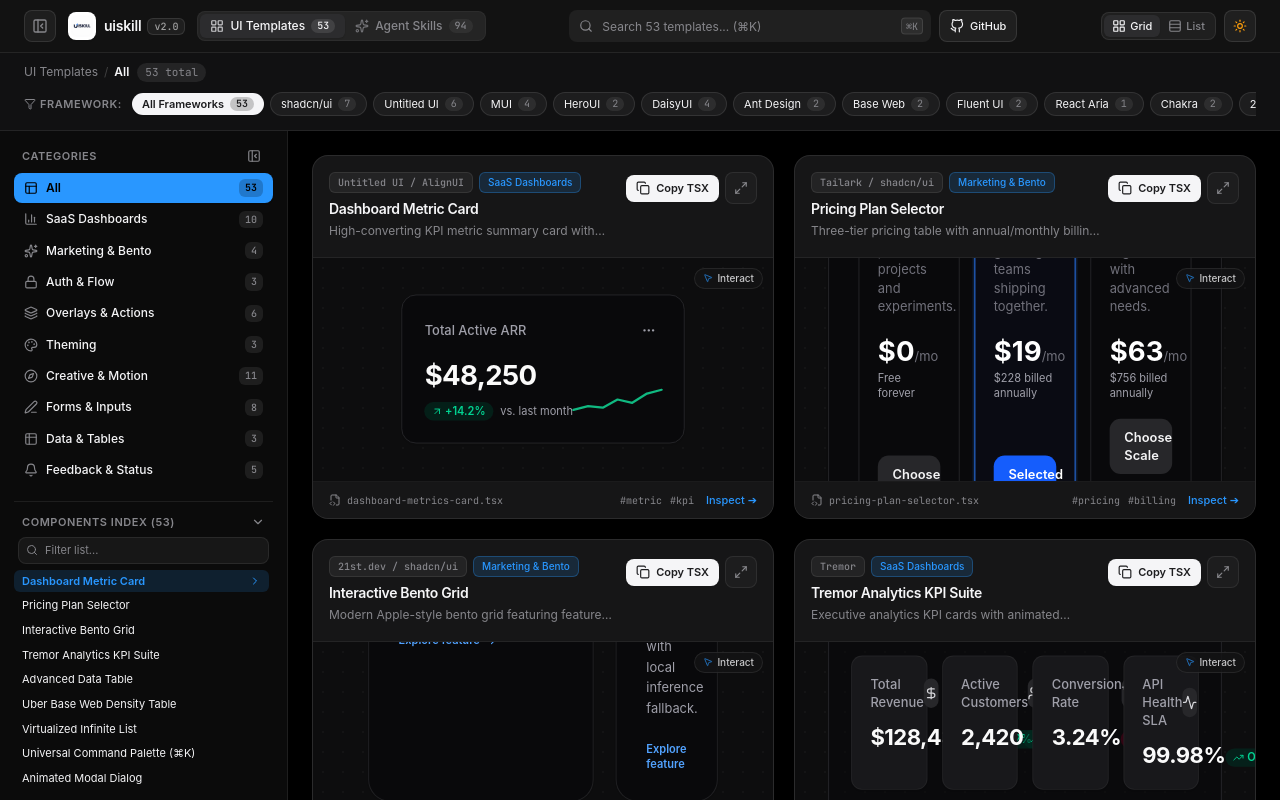
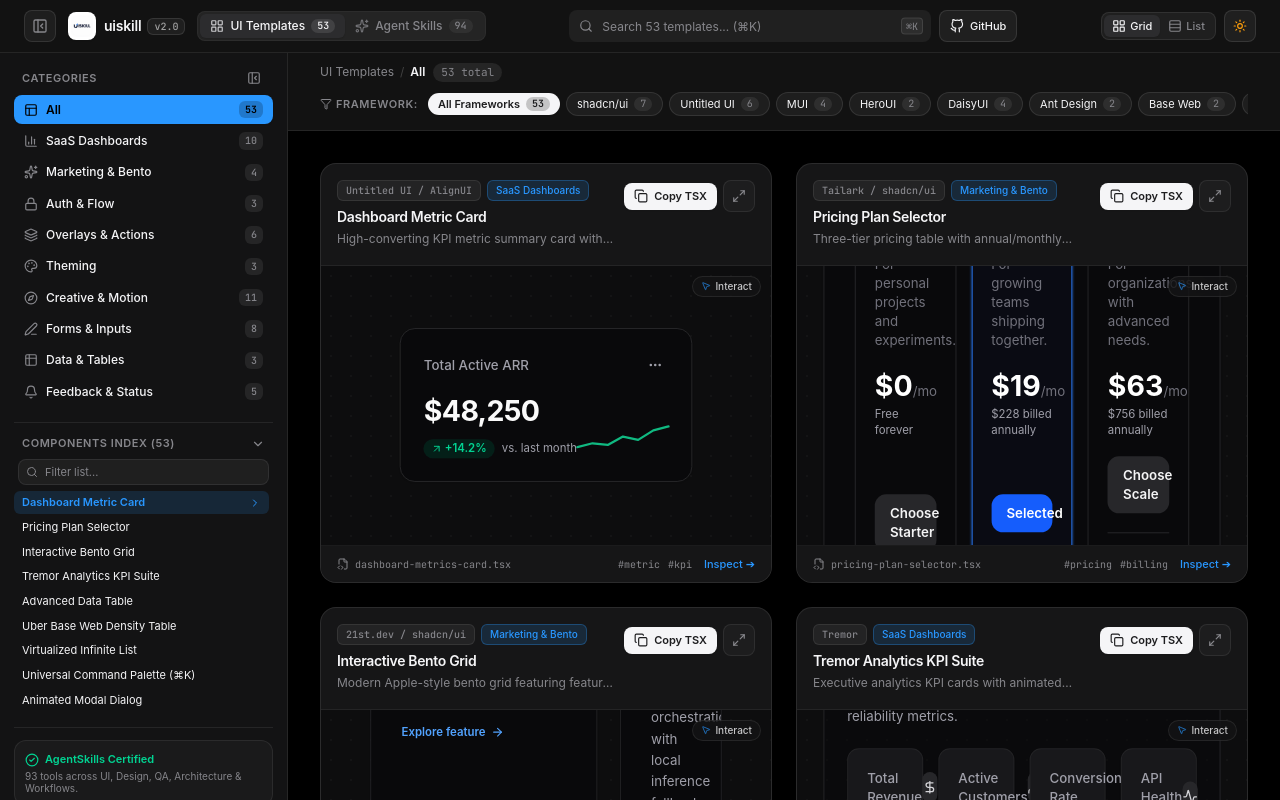
Before and after one commit to isreeharim/uiskill, a React (Vite) app: page / in a window 1280 px wide. Shown: the top 800 px of the page. Built offline with nearby package versions, Linux system fonts and the light colour scheme.

Commit message:
feat(layout): implement full-width edge-to-edge studio layout with docked sidebar and fluid canvas

```diff
--- a/src/App.tsx
+++ b/src/App.tsx
@@ -240,30 +240,10 @@
         onToggleSidebarCollapse={handleToggleSidebarCollapse}
       />
 
-      {/* Sleek Horizontal Studio Command Bar with 1-Click Framework Filter Chips */}
-      <StudioCommandBar
-        studioTab={studioTab}
-        searchQuery={searchQuery}
-        setSearchQuery={setSearchQuery}
-        selectedCategory={selectedCategory}
-        setSelectedCategory={setSelectedCategory}
-        selectedFramework={selectedFramework}
-        setSelectedFramework={setSelectedFramework}
-        skillSourceFilter={skillSourceFilter}
-        setSkillSourceFilter={setSkillSourceFilter}
-        viewMode={viewMode}
-        setViewMode={handleSetViewMode}
-        totalCount={studioTab === "components" ? COMPONENTS_DATA.length : AGENT_SKILLS_DATA.length}
-        filteredCount={studioTab === "components" ? filteredComponents.length : filteredSkills.length}
-        frameworkCounts={frameworkCounts}
-        sourceCounts={sourceCounts}
-        onResetFilters={handleResetFilters}
-      />
-
-      {/* Main Studio Workspace */}
-      <div className="mx-auto flex w-full max-w-7xl flex-1 flex-col lg:flex-row">
-        {/* Desktop Left Category Sidebar (Collapsible rail or full width) */}
-        <div className="hidden lg:block shrink-0 sticky top-14 self-start max-h-[calc(100vh-3.5rem)] transition-all duration-200">
+      {/* Edge-to-Edge Studio Workspace */}
+      <div className="flex w-full flex-1 min-h-[calc(100vh-52px)]">
+        {/* Desktop Left Category Sidebar (Docked to left edge, full height) */}
+        <div className="hidden lg:block shrink-0 transition-all duration-200">
           <Sidebar
             activeTab={studioTab}
             categories={activeCategories}
@@ -341,9 +321,30 @@
           </div>
         )}
 
+        {/* Right Main Studio Content Area (CommandBar + Canvas + Footer) */}
+        <div className="flex-1 flex flex-col min-w-0 bg-[#FAFAFA] dark:bg-[#000000]">
+          {/* Sticky Command & Filter Bar */}
+          <StudioCommandBar
+            studioTab={studioTab}
+            searchQuery={searchQuery}
+            setSearchQuery={setSearchQuery}
+            selectedCategory={selectedCategory}
+            setSelectedCategory={setSelectedCategory}
+            selectedFramework={selectedFramework}
+            setSelectedFramework={setSelectedFramework}
+            skillSourceFilter={skillSourceFilter}
+            setSkillSourceFilter={setSkillSourceFilter}
+            viewMode={viewMode}
+            setViewMode={handleSetViewMode}
+            totalCount={studioTab === "components" ? COMPONENTS_DATA.length : AGENT_SKILLS_DATA.length}
+            filteredCount={studioTab === "components" ? filteredComponents.length : filteredSkills.length}
+            frameworkCounts={frameworkCounts}
+            sourceCounts={sourceCounts}
+            onResetFilters={handleResetFilters}
+          />
+
           {/* Right Main Studio Canvas */}
-        <main className="flex-1 p-3 sm:p-5 lg:p-6 min-w-0">
-          {/* Render Active Studio Mode */}
+          <main className="flex-1 p-4 sm:p-6 lg:p-8 min-w-0">
             {studioTab === "components" ? (
               /* UI Components Studio */
               filteredComponents.length === 0 ? (
@@ -364,8 +365,8 @@
                   </button>
                 </div>
               ) : viewMode === "grid" ? (
-              /* Grid Density View */
-              <div className="grid grid-cols-1 xl:grid-cols-2 gap-5">
+                /* Grid Density View - Spacious Fluid 2 to 3 Columns */
+                <div className="grid grid-cols-1 md:grid-cols-2 2xl:grid-cols-3 gap-6">
                   {filteredComponents.map((item) => (
                     <ComponentCard
                       key={item.id}
@@ -378,7 +379,7 @@
                 </div>
               ) : (
                 /* List / Table Density View */
-              <div className="space-y-2">
+                <div className="space-y-2.5">
                   {filteredComponents.map((item) => (
                     <ComponentCard
                       key={item.id}
@@ -411,7 +412,7 @@
                 </div>
               ) : viewMode === "grid" ? (
                 /* Grid Density View for Skills */
-              <div className="grid grid-cols-1 md:grid-cols-2 xl:grid-cols-3 gap-4">
+                <div className="grid grid-cols-1 md:grid-cols-2 xl:grid-cols-3 2xl:grid-cols-4 gap-4">
                   {filteredSkills.map((skill) => (
                     <SkillCard
                       key={skill.id}
@@ -438,11 +439,10 @@
               )
             )}
           </main>
-      </div>
 
           {/* Sleek Minimalist Footer */}
           <footer className="border-t border-black/[0.08] bg-[#F5F5F7]/80 py-4 text-xs text-[#86868B] dark:border-white/[0.08] dark:bg-[#161617]/50 backdrop-blur-md transition-colors">
-        <div className="mx-auto max-w-7xl px-4 flex flex-col sm:flex-row items-center justify-between gap-2.5">
+            <div className="w-full px-4 sm:px-6 lg:px-8 flex flex-col sm:flex-row items-center justify-between gap-2.5">
               <p className="flex items-center gap-2">
                 <img src="/logo.png" alt="uiskill" className="h-4 w-4 rounded object-contain inline-block" />
                 <span className="font-semibold text-[#1D1D1F] dark:text-[#F5F5F7]">uiskill Studio</span>
@@ -475,6 +475,8 @@
               </div>
             </div>
           </footer>
+        </div>
+      </div>
 
       {/* Modals & Overlays */}
       <InspectorModal
--- a/src/components/ComponentCard.tsx
+++ b/src/components/ComponentCard.tsx
@@ -206,7 +206,7 @@
         the page over tables, sliders, and nested lists without wheel-jacking!
         Clicking 'Interact' unlocks the live stage or clicking the inspect banner opens the sandbox.
       */}
-      <div className="relative h-[224px] w-full overflow-hidden bg-[#F5F5F7]/70 dark:bg-[#000000]/40 border-b border-black/[0.06] dark:border-white/[0.06] select-none">
+      <div className="relative h-[260px] sm:h-[280px] w-full overflow-hidden bg-[#F5F5F7]/70 dark:bg-[#000000]/40 border-b border-black/[0.06] dark:border-white/[0.06] select-none">
         {/* Subtle grid pattern background */}
         <div className="absolute inset-0 bg-grid-pattern opacity-40 pointer-events-none" />
 
@@ -216,7 +216,7 @@
             isInteractive ? "pointer-events-auto" : "pointer-events-none"
           }`}
         >
-          <div className="w-full flex items-center justify-center scale-[0.92] origin-center">
+          <div className="w-full flex items-center justify-center scale-[0.95] origin-center">
             <Component />
           </div>
         </div>
--- a/src/components/Header.tsx
+++ b/src/components/Header.tsx
@@ -52,7 +52,7 @@
 }: HeaderProps) {
   return (
     <header className="sticky top-0 z-40 w-full border-b border-black/[0.08] dark:border-white/[0.08] apple-glass transition-colors">
-      <div className="mx-auto flex h-[52px] max-w-7xl items-center justify-between gap-3 px-3 sm:px-6">
+      <div className="flex h-[52px] w-full items-center justify-between gap-3 px-3 sm:px-5 lg:px-6">
         {/* Left Section: Nav trigger, Logo & macOS Segmented Switcher */}
         <div className="flex min-w-0 items-center gap-2 sm:gap-3">
           {onToggleMobileSidebar && (
--- a/src/components/Sidebar.tsx
+++ b/src/components/Sidebar.tsx
@@ -101,7 +101,7 @@
   // Collapsed desktop rail view (w-14)
   if (isCollapsed) {
     return (
-      <aside className="w-14 shrink-0 border-r border-black/[0.08] bg-[#F5F5F7]/80 dark:border-white/[0.08] dark:bg-[#161617]/50 py-3 flex flex-col items-center justify-between select-none">
+      <aside className="w-14 shrink-0 border-r border-black/[0.08] bg-[#F5F5F7]/90 dark:border-white/[0.08] dark:bg-[#161617]/90 backdrop-blur-md py-3 flex flex-col items-center justify-between select-none lg:sticky lg:top-[52px] lg:h-[calc(100vh-52px)] overflow-y-auto">
         <div className="flex flex-col items-center space-y-1.5 w-full px-1.5">
           {onToggleCollapse && (
             <button
@@ -153,7 +153,7 @@
 
   // Expanded sidebar view (w-64 or w-72)
   return (
-    <aside className="w-full lg:w-64 xl:w-72 shrink-0 border-r border-black/[0.08] bg-[#F5F5F7]/80 dark:border-white/[0.08] dark:bg-[#161617]/50 p-3 sm:p-3.5 flex flex-col justify-between overflow-y-auto max-h-[calc(100vh-3.5rem)] select-none">
+    <aside className="w-full lg:w-64 xl:w-72 shrink-0 border-r border-black/[0.08] bg-[#F5F5F7]/90 dark:border-white/[0.08] dark:bg-[#161617]/90 backdrop-blur-md p-3 sm:p-3.5 flex flex-col justify-between overflow-y-auto lg:sticky lg:top-[52px] lg:h-[calc(100vh-52px)] select-none">
       <div className="space-y-4">
         {/* Categories Section */}
         <div>
--- a/src/components/StudioCommandBar.tsx
+++ b/src/components/StudioCommandBar.tsx
@@ -74,8 +74,8 @@
     (!isComponents && skillSourceFilter !== "All")
 
   return (
-    <div className="w-full border-b border-black/[0.08] dark:border-white/[0.08] bg-[#F5F5F7]/80 dark:bg-[#161617]/80 backdrop-blur-md transition-colors">
-      <div className="mx-auto max-w-7xl px-3 sm:px-6 py-2.5 space-y-2">
+    <div className="sticky top-[52px] z-30 w-full border-b border-black/[0.08] dark:border-white/[0.08] apple-glass transition-colors">
+      <div className="w-full px-4 sm:px-6 lg:px-8 py-2.5 space-y-2">
         {/* Breadcrumb Context & Count */}
         <div className="flex items-center justify-between gap-2.5 text-xs">
           <div className="flex items-center gap-2">
```
Lines whose indentation alone changed are shown as unchanged.
